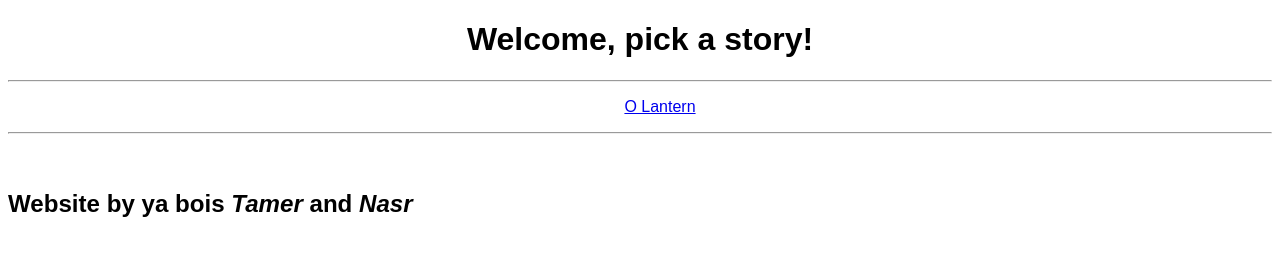
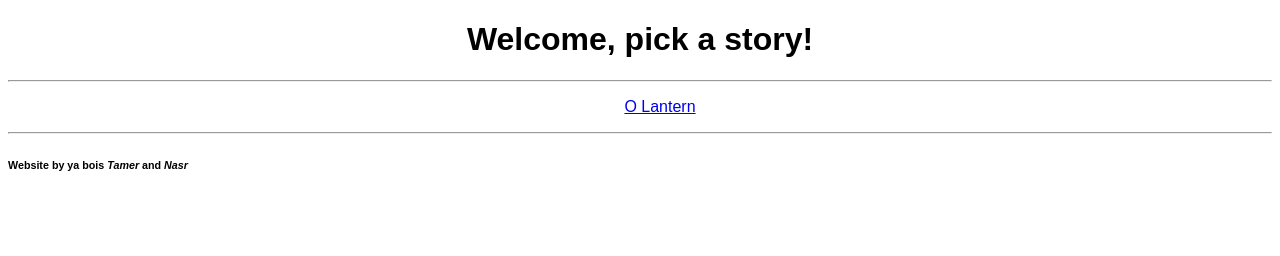
Before and after one commit to Seenery27/ass, a plain HTML site: page index.html in a window 1280 px wide. Drawn offline with Linux system fonts and the light colour scheme.

Commit message:
Update main.css

```diff
--- a/main.css
+++ b/main.css
@@ -10,7 +10,3 @@ ul {
 p,header {
   text-align: center;
 }
-
-footer {
-  font-size: 36px;
-}
```
